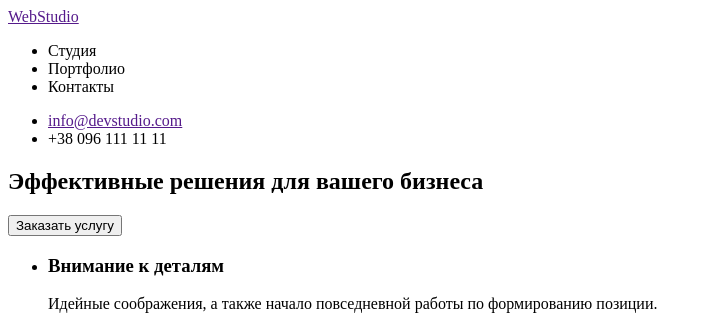
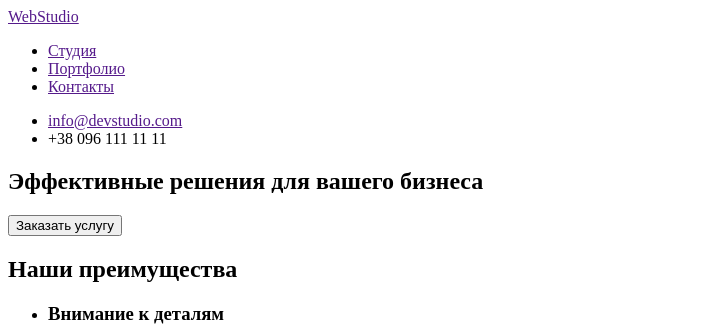
Before and after one commit to ValeriiaMasiuk/goit-markup-hw-01, a plain HTML site: page index.html in a window 1280 px wide. Shown: the top 329 px of the page, without its empty margins (0-719 px from the left). Drawn offline with Linux system fonts and the light colour scheme.

Commit message:
Вносит изменения согласно комментарию преподавателя

```diff
--- a/index.html
+++ b/index.html
@@ -13,9 +13,9 @@
     <nav>
     <a href="">WebStudio</a>
     <ul>
-        <li><a href=""></a>Студия</li>
-        <li><a href=""></a>Портфолио</li>
-        <li><a href=""></a>Контакты</li>
+        <li><a href="">Студия</a></li>
+        <li><a href="">Портфолио</a></li>
+        <li><a href="">Контакты</a></li>
     </ul>
     </nav>
 
@@ -34,7 +34,7 @@
 
 <!--Наши преимущества-->
 <section>
-
+    <h2>Наши преимущества</h2>
     <ul>
         <li>
             <h3>Внимание к деталям</h3>
```
